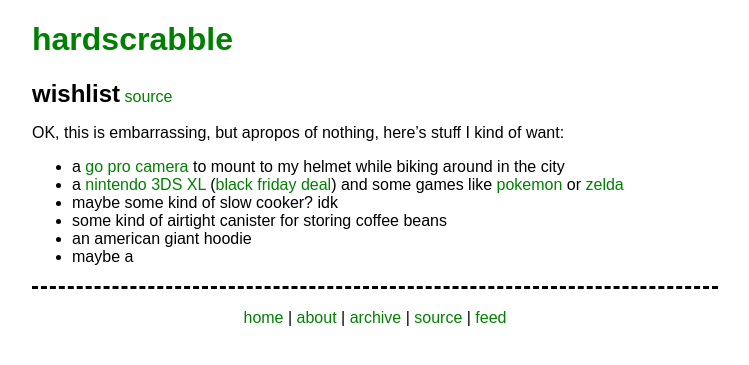
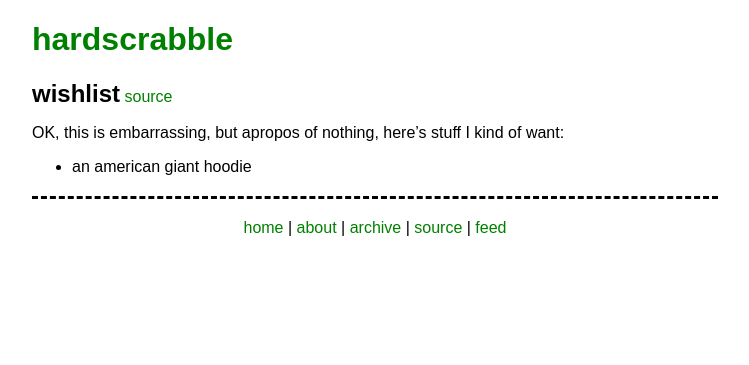
Before and after one commit to hardscrabble/hardscrabble.github.io, a Jekyll site: the page built from wishlist/index.md, in a window 1280 px wide. Shown: the top 365 px of the page, without its empty margins (118-867 px from the left). Built offline with Jekyll 4.4.1, drawn with Linux system fonts in a browser that asks for light colours; comment, search, counter and statistics services are not loaded.

Commit message:
remove some old wishlist items

```diff
--- a/wishlist/index.md
+++ b/wishlist/index.md
@@ -4,15 +4,4 @@ title: wishlist
 
 OK, this is embarrassing, but apropos of nothing, here's stuff I kind of want:
 
-* a [go pro camera][] to mount to my helmet while biking around in the city
-* a [nintendo 3DS XL][] ([black friday deal][]) and some games like [pokemon][] or [zelda][]
-* maybe some kind of slow cooker? idk
-* some kind of airtight canister for storing coffee beans
 * an american giant hoodie
-* maybe a
-
-[go pro camera]: http://www.amazon.com/GoPro-CHDHE-301-HERO3-White-Edition/dp/B009TCCTSQ/ref=sr_1_3?s=photo&ie=UTF8&qid=1385740531&sr=1-3
-[nintendo 3DS XL]: http://www.gamestop.com/nintendo-3ds/consoles/nintendo-3ds-xl-black/110540
-[black friday deal]: http://www.gamespot.com/articles/nintendo-confirms-legend-of-zelda-black-friday-3ds-xl-bundle-for-150/1100-6416417/
-[pokemon]: http://www.amazon.com/Pok%C3%A9mon-X-nintendo-3ds/dp/B0053B5RGI/ref=sr_1_15?ie=UTF8&qid=1385740605&sr=8-15&keywords=nintendo+3ds+xl
-[zelda]: http://www.amazon.com/The-Legend-Zelda-Between-nintendo-3ds/dp/B00GANWVJE/ref=sr_1_1?ie=UTF8&qid=1385741230&sr=8-1&keywords=zelda
```
